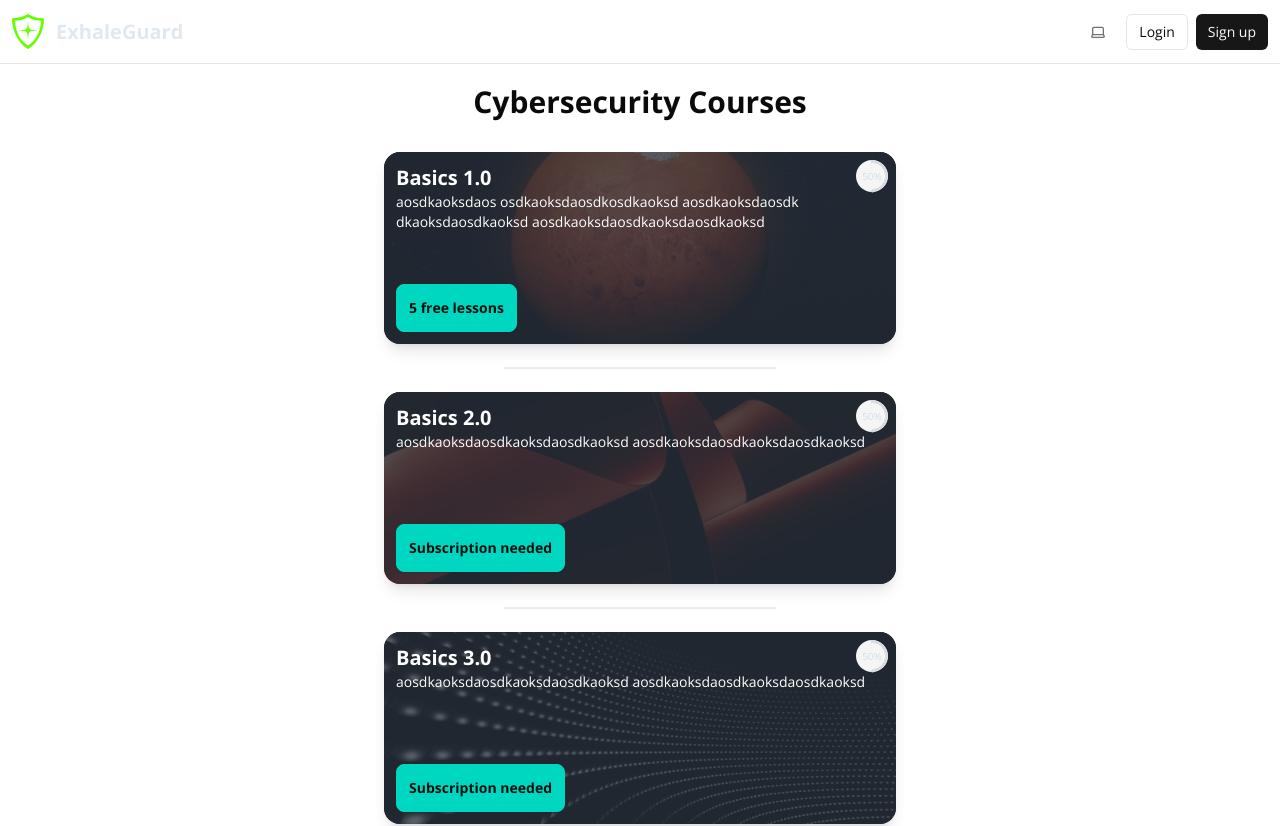
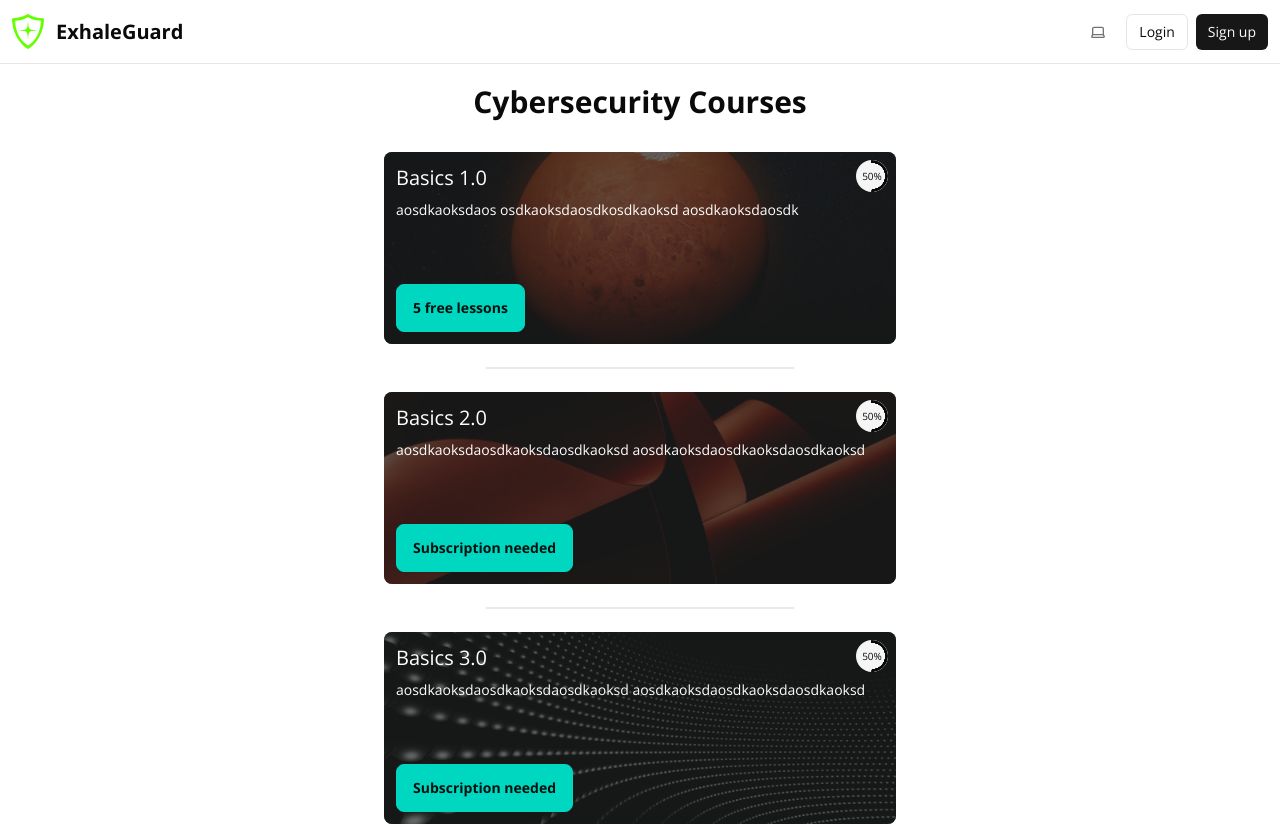
Before and after one commit to jonas-soderholm/juporia, a Next.js app: page /courses in a window 1280 px wide. Shown: the top 826 px of the page. Built offline with nearby package versions, Linux system fonts and the light colour scheme; no server answers.

Commit message:
Update course cards

```diff
--- a/app/courses/page.tsx
+++ b/app/courses/page.tsx
@@ -7,11 +7,13 @@ export default async function Courses() {
         Cybersecurity Courses
       </div>
 
+      {/* Wrapper for consistent spacing */}
+      <div className="space-y-4 flex flex-col items-center px-4">
         {/* Course Card 1 */}
-      <div className="flex flex-col items-center md:flex-row md:justify-center md:gap-8 px-4">
+        <div className="flex flex-col items-center md:flex-row md:justify-center md:gap-8">
           <CourseCard
             title="Basics 1.0"
-          description="aosdkaoksdaos osdkaoksdaosdkosdkaoksd aosdkaoksdaosdk dkaoksdaosdkaoksd aosdkaoksdaosdkaoksdaosdkaoksd"
+            description="aosdkaoksdaos osdkaoksdaosdkosdkaoksd aosdkaoksdaosdk "
             buttonText="5 free lessons"
             image="/courses-backgrounds/basic1.jpg"
             value={50}
@@ -20,10 +22,10 @@ export default async function Courses() {
         </div>
 
         {/* Divider */}
-      <div className="divider my-4 w-full md:w-1/2 mx-auto"></div>
+        <div className="divider w-[80%] sm:w-[70%] md:w-[60%] mx-auto"></div>
 
         {/* Course Card 2 */}
-      <div className="flex flex-col items-center md:flex-row md:justify-center md:gap-8 px-4">
+        <div className="flex flex-col items-center md:flex-row md:justify-center md:gap-8">
           <CourseCard
             title="Basics 2.0"
             description="aosdkaoksdaosdkaoksdaosdkaoksd aosdkaoksdaosdkaoksdaosdkaoksd"
@@ -35,10 +37,10 @@ export default async function Courses() {
         </div>
 
         {/* Divider */}
-      <div className="divider my-4 w-full md:w-1/2 mx-auto"></div>
+        <div className="divider w-[80%] sm:w-[70%] md:w-[60%] mx-auto"></div>
 
         {/* Course Card 3 */}
-      <div className="flex flex-col items-center md:flex-row md:justify-center md:gap-8 mb-8 px-4">
+        <div className="flex flex-col items-center md:flex-row md:justify-center md:gap-8">
           <CourseCard
             title="Basics 3.0"
             description="aosdkaoksdaosdkaoksdaosdkaoksd aosdkaoksdaosdkaoksdaosdkaoksd"
@@ -48,6 +50,7 @@ export default async function Courses() {
             linkUrl="/sign-up"
           />
         </div>
+      </div>
     </>
   );
 }
--- a/app/layout.tsx
+++ b/app/layout.tsx
@@ -50,7 +50,7 @@ export default function RootLayout({
                         alt=""
                         className="w-6 md:w-8 mx-3"
                       />
-                      <span className="text-[15px] md:text-xl text-slate-200 font-bold">
+                      <span className="text-[15px] md:text-xl font-bold">
                         ExhaleGuard
                       </span>
                     </div>
--- a/components/courses/courseCard.tsx
+++ b/components/courses/courseCard.tsx
@@ -18,30 +18,34 @@ export default function CourseCard({
   linkUrl,
 }: CourseCardProps) {
   return (
-    <div className="card image-full w-full sm:w-[16rem] md:w-[24rem] lg:w-[32rem] shadow-lg h-auto max-h-48">
-      <figure className="w-full h-full">
+    <div className="relative w-full sm:w-[16rem] md:w-[24rem] lg:w-[32rem] overflow-hidden rounded-lg">
+      {/* Image */}
       <img
         src={image}
         alt="Course image"
-          className="w-full h-full object-cover transform transition-transform duration-300 hover:scale-105"
+        className="w-full h-48 object-cover"
       />
-      </figure>
-      <div className="card-body w-full h-full flex flex-col justify-between p-3">
+      <div className="absolute inset-0 bg-[#232424] bg-opacity-65"></div>
+
+      {/* Content */}
+      <div className="absolute inset-0 flex flex-col justify-between p-3">
         <div>
-          <h1 className="card-title text-base sm:text-lg md:text-xl text-white">
+          <h1 className="text-base sm:text-lg md:text-xl text-white">
             {title}
           </h1>
-          <p className="text-white text-xs sm:text-sm">{description}</p>
+          <p className="text-white text-xs sm:text-sm mt-2">{description}</p>
         </div>
 
-        <div className="card-actions mt-2">
+        <div className="mt-4">
           <Link href={linkUrl}>
-            <button className="btn btn-accent text-xs sm:text-sm px-3 py-1">
+            <button className="btn btn-accent btn-sm md:btn-md  text-xs sm:text-sm px-3 py-1">
               {buttonText}
             </button>
           </Link>
         </div>
+      </div>
 
+      {/* Progress Indicator */}
       <div
         className="radial-progress absolute text-[8px] sm:text-[10px] bg-secondary top-2 right-2"
         style={
@@ -56,6 +60,5 @@ export default function CourseCard({
         {value}%
       </div>
     </div>
-    </div>
   );
 }
```
Lines whose indentation alone changed are shown as unchanged.
